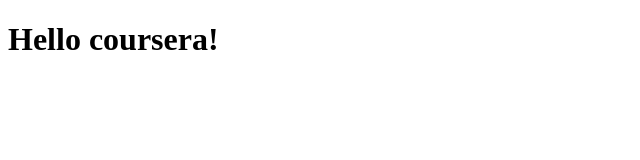
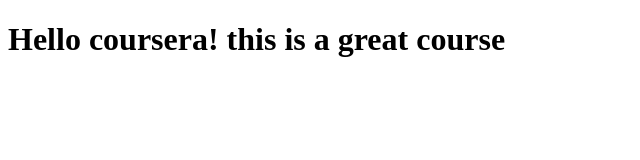
Before and after one commit to magnummer/coursera_test, a plain HTML site: page site/index.html in a window 1280 px wide. Shown: the whole page, without its empty margins (0-640 px from the left). Drawn offline with Linux system fonts and the light colour scheme.

Commit message:
small update

```diff
--- a/site/index.html
+++ b/site/index.html
@@ -5,6 +5,6 @@
     <title>hello coursera!</title>
   </head>
   <body>
-    <h1>Hello coursera!</h1>
+    <h1>Hello coursera! this is a great course </h1>
   </body>
 </html>
```
